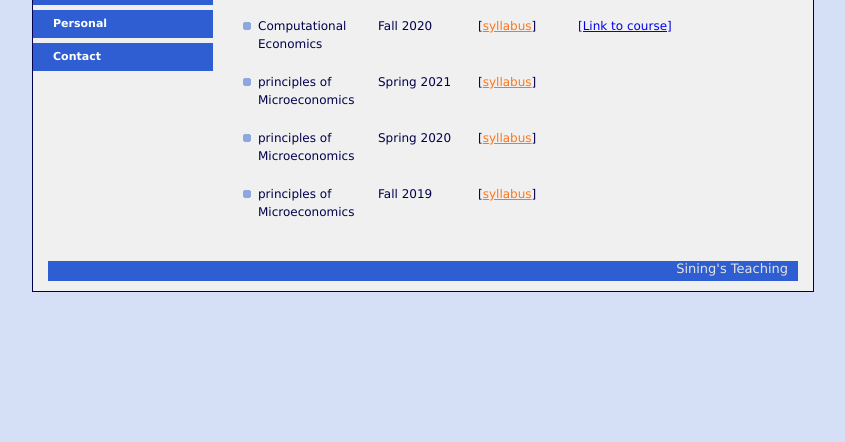
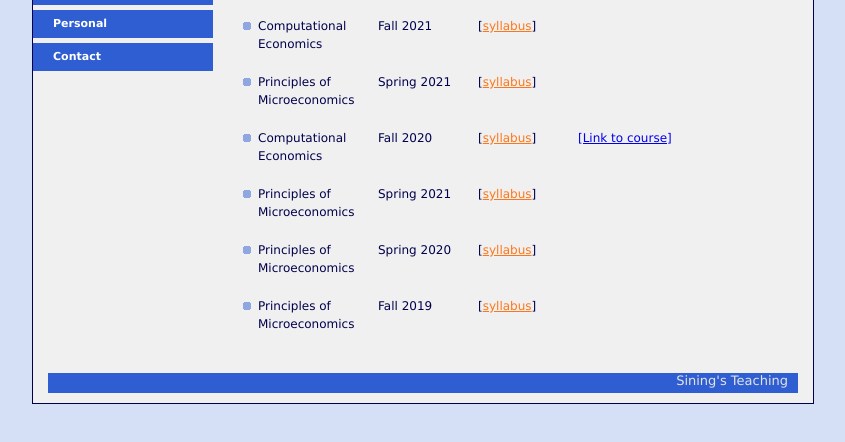
Before and after one commit to sparks5969/sparks5969.github.io, a plain HTML site: page teaching_cwru.html in a window 1280 px wide. Shown: the part 298-740 px from the top of the page, without its empty margins (217-1062 px from the left). Drawn offline with Linux system fonts and the light colour scheme.

Commit message:
Jul-14-2021 update

```diff
--- a/teaching_cwru.html
+++ b/teaching_cwru.html
@@ -42,20 +42,32 @@
                     <td></td>
                 <tr>
                     <td width="120px"><li>Computational Economics</li></td>
+                    <td width="100px">Fall 2021</td>
+                    <td width="100px">[<a href="" target=_blank style=color:#FF7519>syllabus</a>]</td>
+                </tr>
+                <td></p></td>
+                <tr>
+                    <td width="120px"><li>Principles of Microeconomics</li></td>
+                    <td width="100px">Spring 2021</td>
+                    <td width="100px">[<a href="" target=_blank style=color:#FF7519>syllabus</a>]</td>
+                </tr>
+                <td></p></td>
+                <tr>
+                    <td width="120px"><li>Computational Economics</li></td>
                     <td width="100px">Fall 2020</td>
                     <td width="100px">[<a href="article/Oct12_Computational Economics_syllabus.pdf" target=_blank style=color:#FF7519>syllabus</a>]</td>
                     <td width="100px"><a href=https://canvas.case.edu/courses/23471/assignments/syllabus>[Link to course]</a></td>
                 </tr>
                 <td></p></td>
                 <tr>
-                    <td width="120px"><li>principles of Microeconomics</li></td>
+                    <td width="120px"><li>Principles of Microeconomics</li></td>
                     <td width="100px">Spring 2021</td>
                     <td width="100px">[<a href="article/syllabus_IntroductionToMicroeconomics_Fall2018.pdf" target=_blank style=color:#FF7519>syllabus</a>]</td>
 
                 </tr>
                 <td></p></td>
                 <tr>
-                    <td width="120px"><li>principles of Microeconomics</li></td>
+                    <td width="120px"><li>Principles of Microeconomics</li></td>
                     <td width="100px">Spring 2020</td>
                     <td width="100px">[<a href="article/syllabus_IntroductionToMicroeconomics_Fall2018.pdf" target=_blank style=color:#FF7519>syllabus</a>]</td>
 
@@ -63,7 +75,7 @@
                 <td></p></td>
                 </tr>
 				        <tr>
-                    <td width="120px"><li>principles of Microeconomics</li></td>
+                    <td width="120px"><li>Principles of Microeconomics</li></td>
                     <td width="100px">Fall 2019</td>
                     <td width="100px">[<a href="article/syllabus_IntroductionToMicroeconomics_Spring2018.pdf" target=_blank style=color:#FF7519>syllabus</a>]</td>
 
```
Also changed, not shown: research.html (+1 -1 lines), vita.html (+2 -2 lines), 5 other files.
